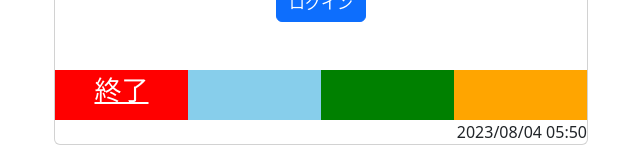
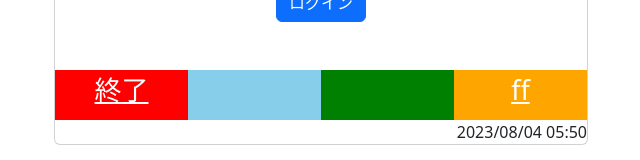
Before and after one commit to Rezthecoder/sunlogi1.0, a Vue app: page / in a window 1280 px wide. Shown: the part 420-580 px from the top of the page, without its empty margins (319-959 px from the left). Built offline with nearby package versions, Linux system fonts and the light colour scheme.

Commit message:
login.vue updated

```diff
--- a/src/components/Login.vue
+++ b/src/components/Login.vue
@@ -27,7 +27,7 @@ import Footer from "../components/Footer.vue";
               <button type="submit" class="btn btn-primary">ログイン</button>
             </div>
                     </form>
-                    <Footer msg1="終了" msg2=""></Footer>
+                    <Footer msg1="終了" msg2="ff" ></Footer>
                 </div>
             </div>
         </div>
```
